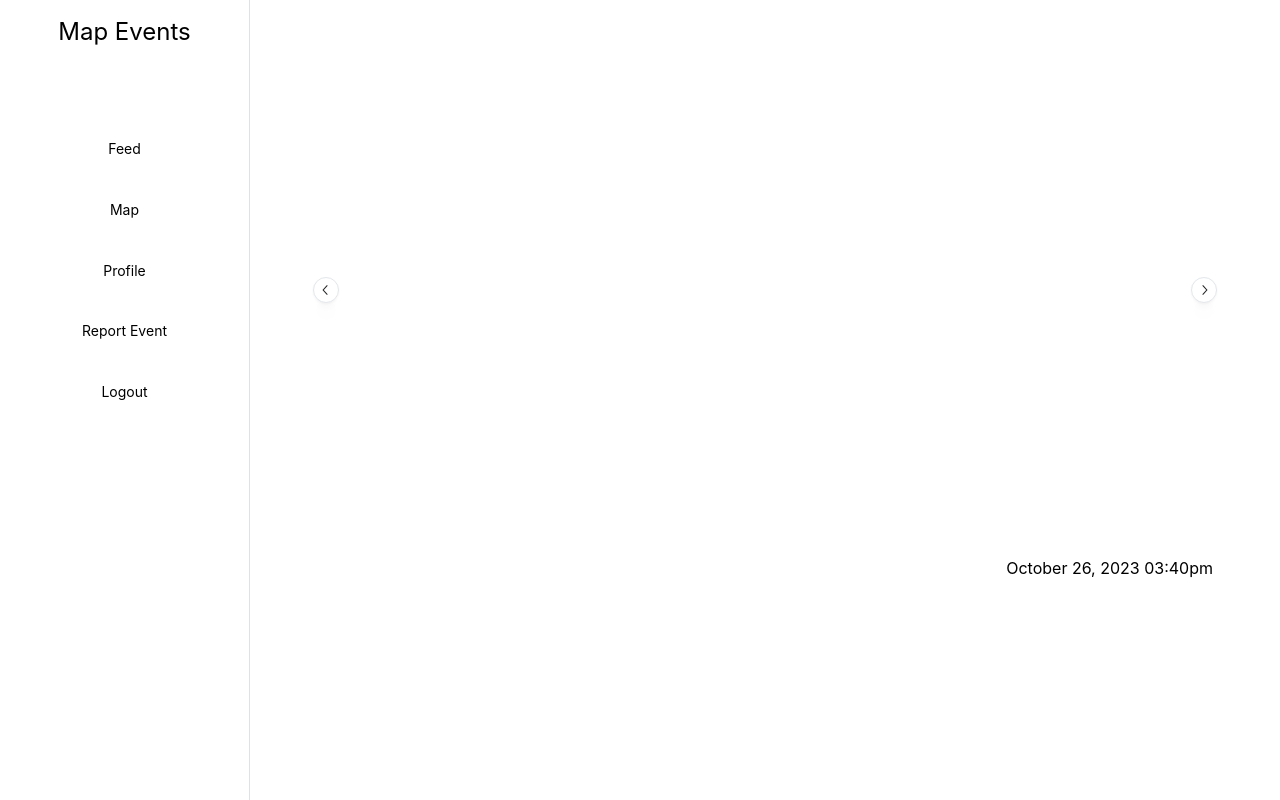
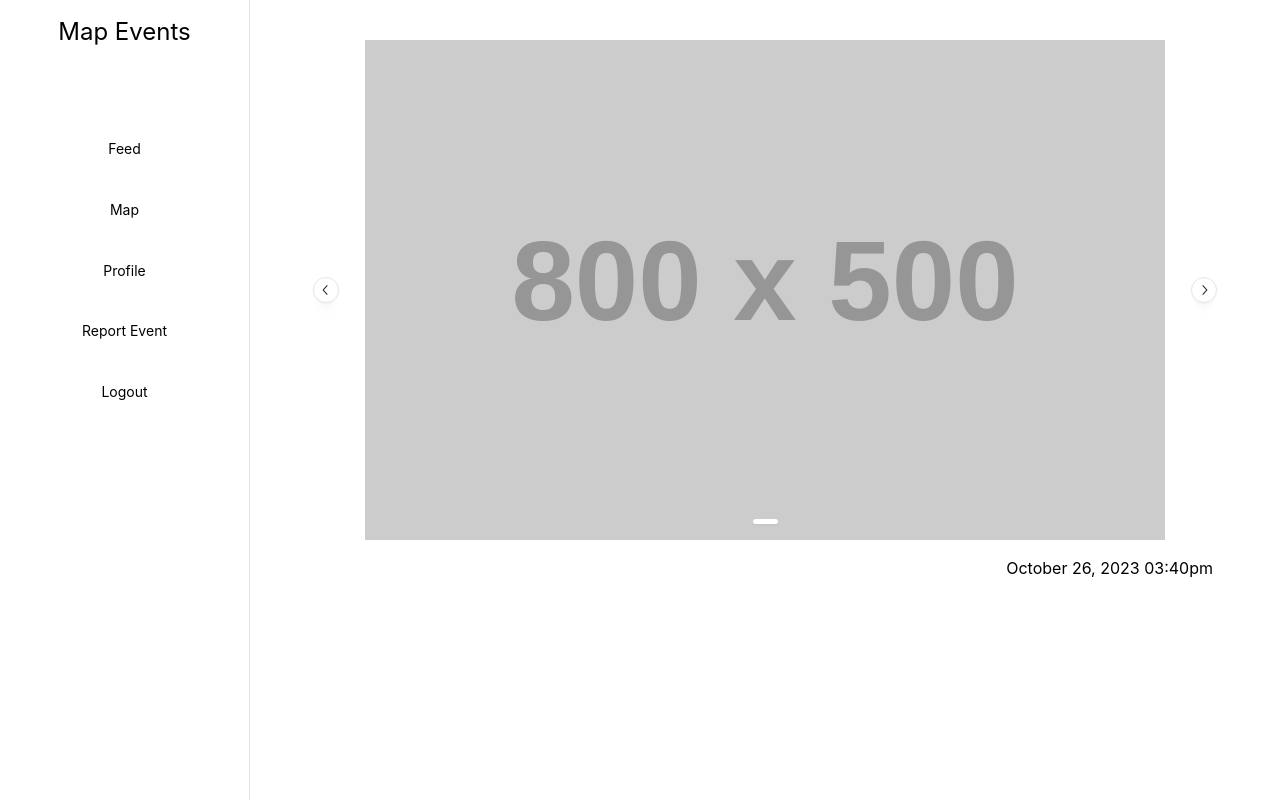
Before and after one commit to pengpa0012/map-events, a Next.js app: page /map/1 in a window 1280 px wide. Built offline with nearby package versions, Linux system fonts and the light colour scheme.

Commit message:
update card, profile

```diff
--- a/src/components/Card.tsx
+++ b/src/components/Card.tsx
@@ -1,4 +1,5 @@
 import { Button, Card as MantineCard, Group, Image, Text } from '@mantine/core'
+import dayjs from 'dayjs'
 import { useRouter } from 'next/router'
 import React from 'react'
 
@@ -17,12 +18,14 @@ export default function Card({ details }: { details: any }) {
           src={details.images[0] || 'https://via.placeholder.com/250x250'}
           alt="Norway"
           fit="contain"
-          className="w-full h-[250px]"
+          className="w-full h-[250px] p-4"
         />
       </MantineCard.Section>
       <Group justify="space-between" mt="md" mb="xs">
         <Text fw={500}>{details.title}</Text>
-        <Text fw={500}>{details.date}</Text>
+        <Text size="xs">
+          {dayjs(details.date_created).format('MMMM DD, YYYY hh:mma')}
+        </Text>
       </Group>
       <Text size="sm" c="dimmed" className="text-justify">
         {details.description}
--- a/src/pages/map/[profile]/index.tsx
+++ b/src/pages/map/[profile]/index.tsx
@@ -33,19 +33,29 @@ export default function profile() {
             color: 'red',
           })
         })
-  }, [token, router.query.profile])
+  }, [token])
   return (
     <Container className="pt-10 pb-20">
       <Carousel withIndicators height={500} loop withControls>
-        {profile.images?.map((el: any) => (
+        {profile.images?.length > 0 ? (
+          profile.images?.map((el: any) => (
+            <Carousel.Slide>
+              <Image
+                src={el || 'https://via.placeholder.com/800x500'}
+                className="w-full h-full rounded-md"
+                fit="contain"
+              />
+            </Carousel.Slide>
+          ))
+        ) : (
           <Carousel.Slide>
             <Image
-              src={el}
+              src={'https://via.placeholder.com/800x500'}
               className="w-full h-full rounded-md"
               fit="contain"
             />
           </Carousel.Slide>
-        ))}
+        )}
       </Carousel>
       <div className="px-4">
         <div className="flex justify-between items-center py-4">
--- a/src/pages/profile/index.tsx
+++ b/src/pages/profile/index.tsx
@@ -10,20 +10,35 @@ const Card = dynamic(() => import('../../components/Card'), { ssr: false })
 export default function profile() {
   const [token, _] = useLocalStorage({ key: 'token' })
   const [id, setID] = useLocalStorage({ key: 'id' })
-  const [posts, setPosts] = useState([])
+  const [profile, setProfile] = useState({
+    name: '',
+    posts: [],
+  })
   const router = useRouter()
 
   useEffect(() => {
     if (!token) {
-    } else
-      axios
-        .get(`${process.env.NEXT_PUBLIC_ENDPOINT}/post/getUserPosts?id=${id}`, {
+    } else {
+      Promise.all([
+        axios.get(`${process.env.NEXT_PUBLIC_ENDPOINT}/user/getUser?id=${id}`, {
           headers: {
             'x-access-token': token,
           },
-        })
-        .then((data) => {
-          setPosts(data.data.result)
+        }),
+        axios.get(
+          `${process.env.NEXT_PUBLIC_ENDPOINT}/post/getUserPosts?id=${id}`,
+          {
+            headers: {
+              'x-access-token': token,
+            },
+          }
+        ),
+      ])
+        .then(([user, posts]) => {
+          setProfile({
+            name: user.data.result.username,
+            posts: posts.data.result,
+          })
         })
         .catch((err) => {
           if (!err.auth) router.push('/login')
@@ -34,7 +49,9 @@ export default function profile() {
               color: 'red',
             })
         })
+    }
   }, [token])
+
   return (
     <Container className="pt-10 pb-20" size={1440}>
       <div className="flex flex-col items-center justify-center gap-5 mb-20">
@@ -43,7 +60,7 @@ export default function profile() {
           fit="cover"
           className="rounded-full max-w-[200px]"
         />
-        <h2 className="text-2xl font-bold">Name</h2>
+        <h2 className="text-2xl font-bold">{profile.name}</h2>
       </div>
       <Tabs defaultValue="All">
         <Tabs.List className="mb-10">
@@ -52,7 +69,7 @@ export default function profile() {
         </Tabs.List>
         <Tabs.Panel value="All">
           <Group wrap="wrap" gap={30}>
-            {posts.map((el, i) => (
+            {profile.posts.map((el, i) => (
               <Card key={`card-${i}`} details={el} />
             ))}
           </Group>
```
